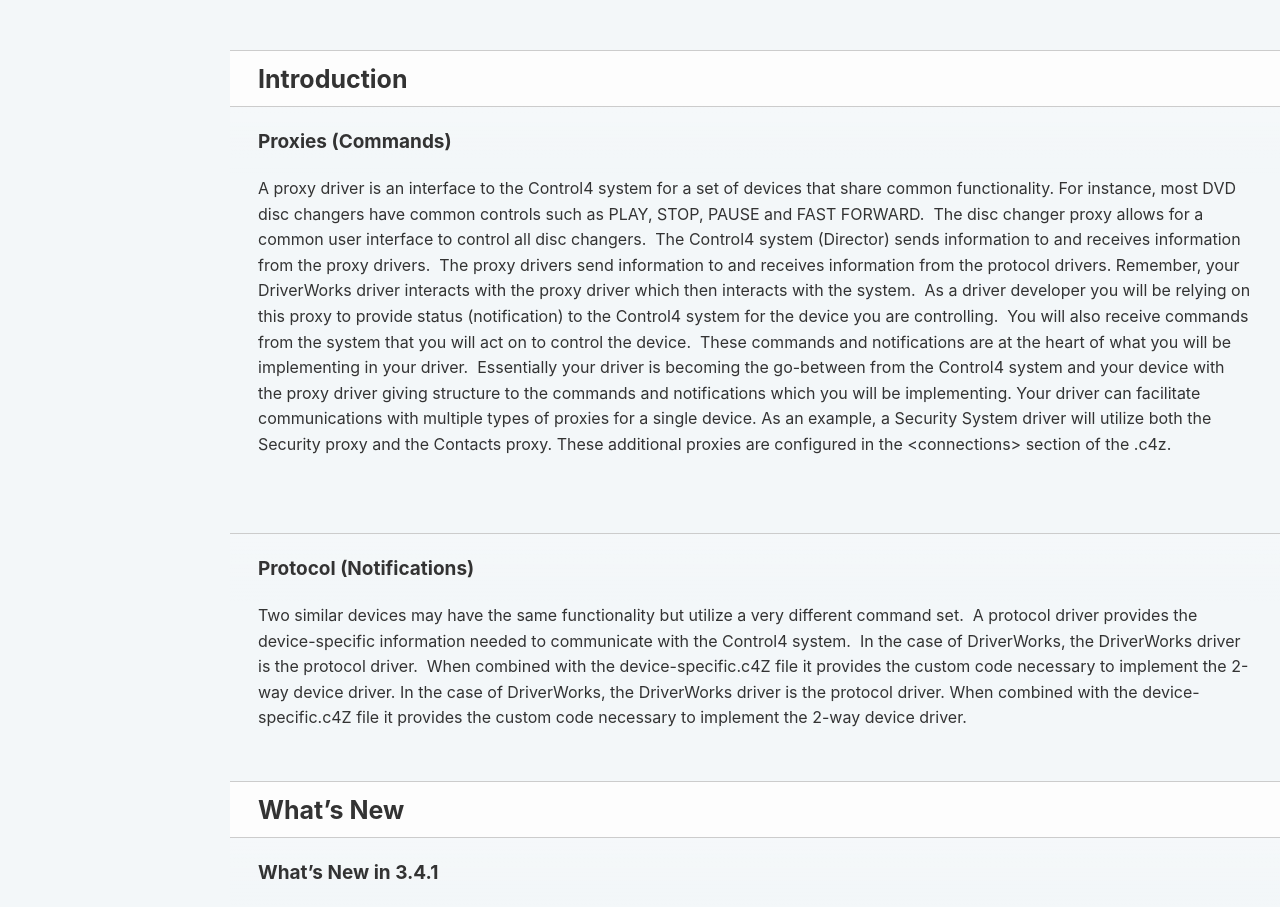
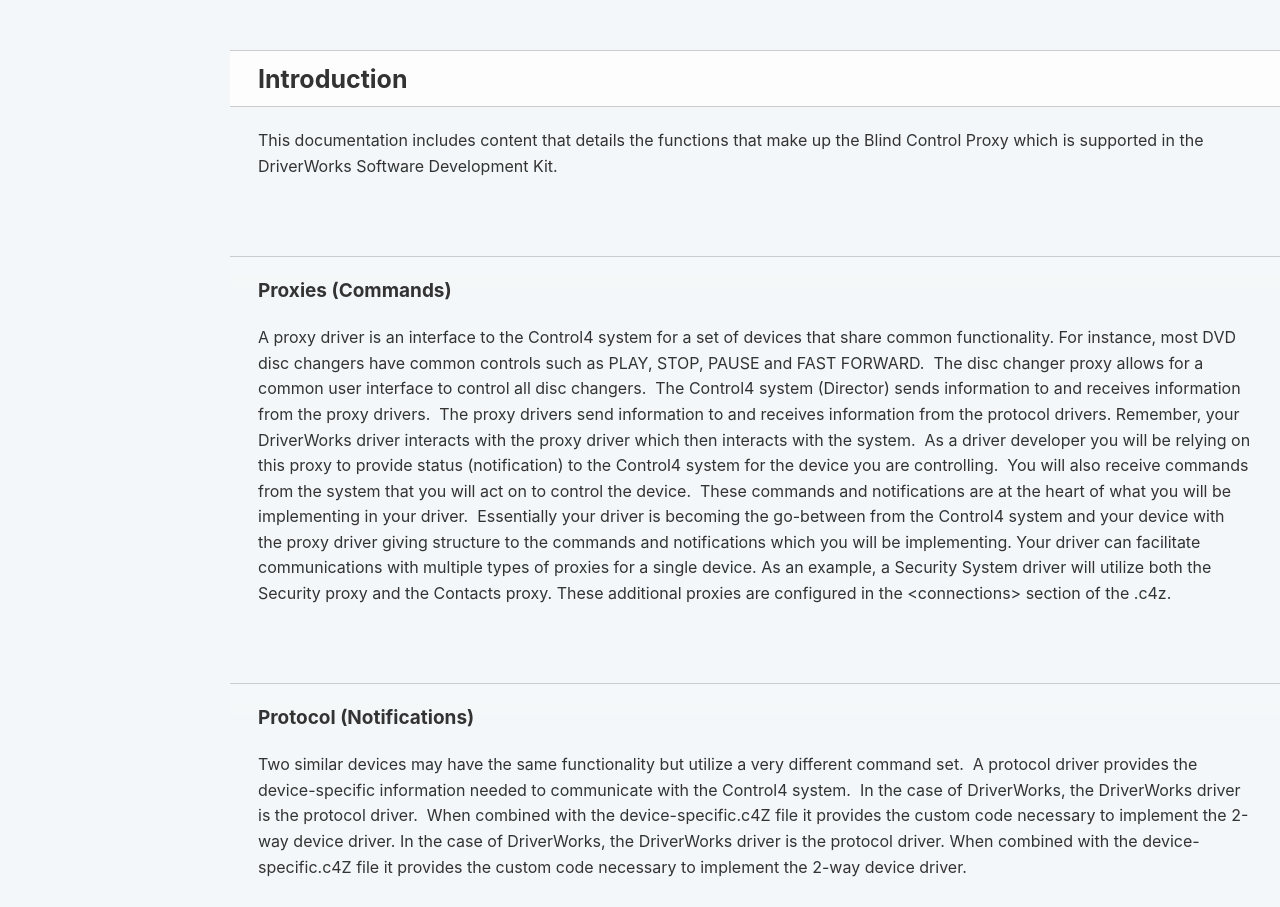
Before and after one commit to snap-one/docs-driverworks-proxyprotocol-blind, a plain HTML site: page index.html in a window 1280 px wide. Shown: the part 1366-2273 px from the top of the page. Drawn offline with Linux system fonts and the light colour scheme.

Commit message:
Deploying to gh-pages from @ snap-one/docs-driverworks-proxyprotocol-blind@ac1e32f8b79c584874304d581fc6433646b75c5d 🚀

```diff
--- a/index.html
+++ b/index.html
@@ -490,6 +490,8 @@ Salt Lake City, UT 84020 USA</p>
 <p><a href="www.control4.com">http://www.control4.com</a></p>
 <h1 id='introduction'>Introduction</h1>
 
+<p>This documentation includes content that details the functions that make up the Blind Control Proxy which is supported in the DriverWorks Software Development Kit.</p>
+
 <h2 id='introduction-proxies-commands'>Proxies (Commands)</h2>
 
 <p>A proxy driver is an interface to the Control4 system for a set of devices that share common functionality. For instance, most DVD disc changers have common controls such as PLAY, STOP, PAUSE and FAST FORWARD.  The disc changer proxy allows for a common user interface to control all disc changers.  The Control4 system (Director) sends information to and receives information from the proxy drivers.  The proxy drivers send information to and receives information from the protocol drivers.
```
